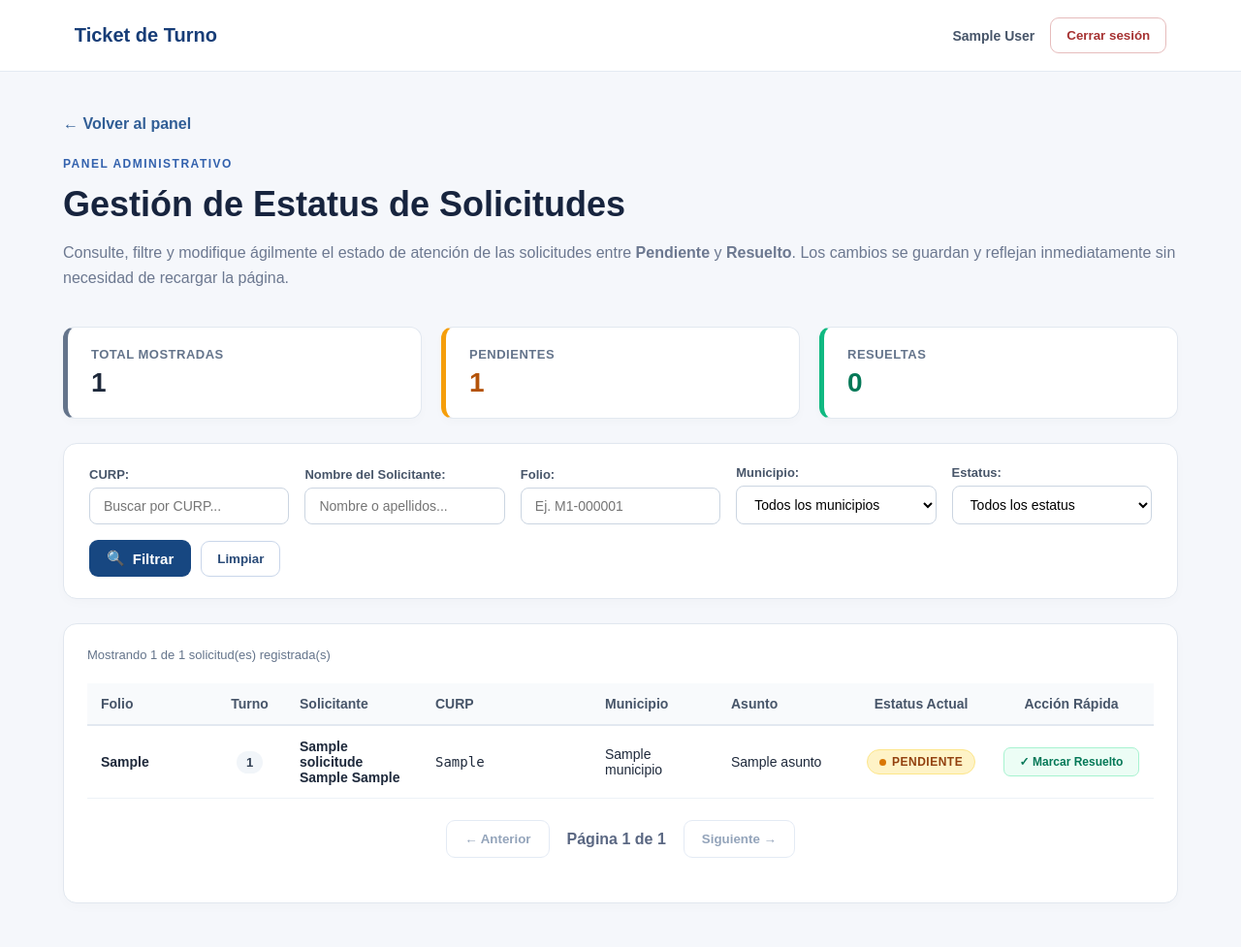
After one commit to carlinifdz/DW_ticket_de_turno, a Flask app: page /admin/estatus in a window 1280 px wide. The commit adds this page. Shown: the whole page at 97% size. Run offline with Flask 3, Linux system fonts and the light colour scheme; the visitor is signed in with stand-in values (Sample User, id 1); tables that the repository leaves empty hold one stand-in row (values such as "Sample post"); parts of the project's set-up code (start-up, migrations or seed data) failed here and were passed over.

Commit message:
Agrega vista administrativa y script OO para la gestion de estatus

```diff
--- a/controllers/admin_controller.py
+++ b/controllers/admin_controller.py
@@ -131,6 +131,17 @@ def solicitudes():
     )
 
 
+# Gestión de estatus de solicitudes
+@admin_bp.get("/estatus")
+@login_requerido
+def estatus():
+    return render_template(
+        "admin/estatus.html",
+        nombre=session.get("admin_nombre"),
+        csrf_token=session.get("logout_csrf")
+    )
+
+
 # Gestión del catálogo de municipios
 @admin_bp.get("/municipios")
 @login_requerido
@@ -177,6 +188,9 @@ def seccion(nombre):
     if nombre == "solicitudes":
         return redirect(url_for("admin.solicitudes"))
 
+    if nombre == "estatus":
+        return redirect(url_for("admin.estatus"))
+
     if nombre == "municipios":
         return redirect(url_for("admin.municipios"))
 
--- /dev/null
+++ b/static/admin_estatus.css
@@ -0,0 +1,235 @@
+/* ==========================================================
+   ESTILOS PARA EL GESTOR DE ESTATUS DE SOLICITUDES
+   ========================================================== */
+
+/* TARJETAS DE ESTADÍSTICAS RÁPIDAS */
+.stats-grid {
+    display: grid;
+    grid-template-columns: repeat(3, 1fr);
+    gap: 20px;
+    margin-bottom: 25px;
+}
+
+.stat-card {
+    background: white;
+    border: 1px solid #e2e8f0;
+    border-radius: 12px;
+    padding: 20px 24px;
+    box-shadow: 0 4px 10px rgba(0, 0, 0, 0.02);
+    display: flex;
+    flex-direction: column;
+    gap: 6px;
+    border-left: 5px solid #64748b;
+    transition: transform 0.15s ease;
+}
+
+.stat-card:hover {
+    transform: translateY(-2px);
+}
+
+.stat-card.stat-pendiente {
+    border-left-color: #f59e0b;
+}
+
+.stat-card.stat-resuelto {
+    border-left-color: #10b981;
+}
+
+.stat-titulo {
+    font-size: 13px;
+    font-weight: 600;
+    text-transform: uppercase;
+    letter-spacing: 0.5px;
+    color: #64748b;
+}
+
+.stat-valor {
+    font-size: 28px;
+    font-weight: 800;
+    color: #1e293b;
+}
+
+.stat-pendiente .stat-valor {
+    color: #b45309;
+}
+
+.stat-resuelto .stat-valor {
+    color: #047857;
+}
+
+/* FILTROS DE BÚSQUEDA */
+.card-filtros-estatus {
+    background: white;
+    border: 1px solid #e1e7ef;
+    border-radius: 14px;
+    padding: 22px 26px;
+    margin-bottom: 25px;
+    box-shadow: 0 4px 12px rgba(0,0,0,0.02);
+}
+
+.filtros-grid {
+    display: grid;
+    grid-template-columns: repeat(auto-fit, minmax(180px, 1fr));
+    gap: 16px;
+    align-items: flex-end;
+}
+
+.campo-filtro {
+    display: flex;
+    flex-direction: column;
+    gap: 6px;
+}
+
+.campo-filtro label {
+    font-size: 13px;
+    font-weight: 600;
+    color: #475569;
+}
+
+.campo-filtro input,
+.campo-filtro select {
+    padding: 10px 14px;
+    border: 1px solid #cbd5e1;
+    border-radius: 8px;
+    font-size: 14px;
+    outline: none;
+    background: white;
+    transition: border-color .15s, box-shadow .15s;
+    width: 100%;
+}
+
+.campo-filtro input:focus,
+.campo-filtro select:focus {
+    border-color: #2563eb;
+    box-shadow: 0 0 0 3px rgba(37, 99, 235, 0.15);
+}
+
+.filtro-acciones {
+    display: flex;
+    gap: 10px;
+    align-items: center;
+}
+
+.filtro-acciones .btn-primary-admin {
+    padding: 10px 18px;
+    white-space: nowrap;
+}
+
+.filtro-acciones .btn-sec {
+    padding: 10px 16px;
+    white-space: nowrap;
+}
+
+/* TABLA DE ESTATUS */
+.tabla-estatus th,
+.tabla-estatus td {
+    padding: 13px 14px;
+}
+
+.badge-estatus-chip {
+    display: inline-flex;
+    align-items: center;
+    gap: 6px;
+    padding: 5px 12px;
+    border-radius: 20px;
+    font-size: 12px;
+    font-weight: 700;
+    text-transform: uppercase;
+    letter-spacing: 0.5px;
+    transition: all 0.25s ease;
+}
+
+.badge-estatus-chip.pendiente {
+    background: #fef3c7;
+    color: #92400e;
+    border: 1px solid #fde68a;
+}
+
+.badge-estatus-chip.resuelto {
+    background: #d1fae5;
+    color: #065f46;
+    border: 1px solid #a7f3d0;
+}
+
+.badge-dot {
+    width: 7px;
+    height: 7px;
+    border-radius: 50%;
+    display: inline-block;
+}
+
+.badge-estatus-chip.pendiente .badge-dot {
+    background: #d97706;
+}
+
+.badge-estatus-chip.resuelto .badge-dot {
+    background: #059669;
+}
+
+/* BOTONES DE ACCIÓN RÁPIDA DE ESTATUS */
+.btn-toggle-estatus {
+    padding: 7px 14px;
+    border-radius: 7px;
+    font-size: 12px;
+    font-weight: 700;
+    cursor: pointer;
+    border: 1px solid transparent;
+    transition: all 0.2s ease;
+    display: inline-flex;
+    align-items: center;
+    gap: 6px;
+    min-width: 140px;
+    justify-content: center;
+}
+
+.btn-toggle-estatus:disabled {
+    opacity: 0.6;
+    cursor: wait;
+}
+
+.btn-marcar-resuelto {
+    background: #ecfdf5;
+    color: #047857;
+    border-color: #a7f3d0;
+}
+
+.btn-marcar-resuelto:hover:not(:disabled) {
+    background: #10b981;
+    color: white;
+    border-color: #10b981;
+    box-shadow: 0 2px 6px rgba(16, 185, 129, 0.25);
+}
+
+.btn-marcar-pendiente {
+    background: #fffbeb;
+    color: #b45309;
+    border-color: #fde68a;
+}
+
+.btn-marcar-pendiente:hover:not(:disabled) {
+    background: #f59e0b;
+    color: white;
+    border-color: #f59e0b;
+    box-shadow: 0 2px 6px rgba(245, 158, 11, 0.25);
+}
+
+/* EFECTO DE ANIMACIÓN CUANDO CAMBIA DE ESTADO */
+@keyframes flashRow {
+    0% { background-color: #e0f2fe; }
+    100% { background-color: transparent; }
+}
+
+.fila-actualizada {
+    animation: flashRow 1.2s ease-out;
+}
+
+/* RESPONSIVE */
+@media (max-width: 900px) {
+    .stats-grid {
+        grid-template-columns: 1fr;
+    }
+
+    .filtros-grid {
+        grid-template-columns: 1fr;
+    }
+}
--- /dev/null
+++ b/static/admin_estatus.js
@@ -0,0 +1,346 @@
+/**
+ * Gestor de Estatus de Solicitudes (Panel Administrativo)
+ * Enfoque Orientado a Objetos: cambios inmediatos de estado mediante API REST (PATCH),
+ * filtros combinados, métricas en vivo y actualización del DOM sin recargar la página.
+ */
+
+class EstatusAdmin {
+    constructor() {
+        this.paginaActual = 1;
+        this.solicitudes = [];
+        this.totalSolicitudes = 0;
+        this.totalPaginas = 1;
+
+        // Referencias del DOM
+        this.formFiltros = document.getElementById("formFiltros");
+        this.fCurp = document.getElementById("fCurp");
+        this.fNombre = document.getElementById("fNombre");
+        this.fFolio = document.getElementById("fFolio");
+        this.fMunicipio = document.getElementById("fMunicipio");
+        this.fEstatus = document.getElementById("fEstatus");
+        this.btnLimpiar = document.getElementById("btnLimpiar");
+
+        this.tbody = document.getElementById("tbodyEstatus");
+        this.conteoRegistros = document.getElementById("conteoRegistros");
+        this.alertaBox = document.getElementById("mensajeAlerta");
+
+        this.btnPrev = document.getElementById("btnPrev");
+        this.btnNext = document.getElementById("btnNext");
+        this.infoPagina = document.getElementById("infoPagina");
+
+        // Métricas
+        this.statTotal = document.getElementById("statTotal");
+        this.statPendientes = document.getElementById("statPendientes");
+        this.statResueltos = document.getElementById("statResueltos");
+
+        this.timeoutAlerta = null;
+        this.timeoutDebounce = null;
+    }
+
+    inicializar() {
+        if (!this.tbody) return;
+
+        // Cargar municipios en el filtro
+        this.cargarMunicipiosFiltro();
+
+        // Enlazar eventos de filtros
+        this.formFiltros.addEventListener("submit", (e) => {
+            e.preventDefault();
+            this.paginaActual = 1;
+            this.cargarSolicitudes();
+        });
+
+        this.btnLimpiar.addEventListener("click", () => {
+            this.formFiltros.reset();
+            this.paginaActual = 1;
+            this.cargarSolicitudes();
+        });
+
+        // Filtro en tiempo real con debounce
+        [this.fCurp, this.fNombre, this.fFolio].forEach((input) => {
+            input.addEventListener("input", () => {
+                clearTimeout(this.timeoutDebounce);
+                this.timeoutDebounce = setTimeout(() => {
+                    this.paginaActual = 1;
+                    this.cargarSolicitudes();
+                }, 350);
+            });
+        });
+
+        [this.fMunicipio, this.fEstatus].forEach((select) => {
+            select.addEventListener("change", () => {
+                this.paginaActual = 1;
+                this.cargarSolicitudes();
+            });
+        });
+
+        // Paginación
+        this.btnPrev.addEventListener("click", () => {
+            if (this.paginaActual > 1) {
+                this.paginaActual--;
+                this.cargarSolicitudes();
+            }
+        });
+
+        this.btnNext.addEventListener("click", () => {
+            if (this.paginaActual < this.totalPaginas) {
+                this.paginaActual++;
+                this.cargarSolicitudes();
+            }
+        });
+
+        // Carga inicial
+        this.cargarSolicitudes();
+    }
+
+    mostrarMensaje(texto, tipo = "exito") {
+        if (!this.alertaBox) return;
+
+        if (this.timeoutAlerta) {
+            clearTimeout(this.timeoutAlerta);
+        }
+
+        this.alertaBox.textContent = texto;
+        this.alertaBox.className = `mensaje-alerta visible ${tipo}`;
+        this.alertaBox.hidden = false;
+
+        this.timeoutAlerta = setTimeout(() => {
+            this.alertaBox.hidden = true;
+            this.alertaBox.className = "mensaje-alerta";
+        }, 4500);
+    }
+
+    async cargarMunicipiosFiltro() {
+        try {
+            const municipios = await ApiService.get("/api/municipios");
+            municipios.forEach((m) => {
+                const opt = document.createElement("option");
+                opt.value = m.nombre;
+                opt.textContent = m.nombre;
+                this.fMunicipio.appendChild(opt);
+            });
+        } catch (error) {
+            console.error("No se pudieron cargar los municipios para el filtro:", error);
+        }
+    }
+
+    construirParams() {
+        const params = new URLSearchParams();
+        params.set("pagina", this.paginaActual);
+
+        const curp = (this.fCurp.value || "").trim();
+        const nombre = (this.fNombre.value || "").trim();
+        const folio = (this.fFolio.value || "").trim();
+        const municipio = this.fMunicipio.value;
+        const estatus = this.fEstatus.value;
+
+        if (curp) params.set("curp", curp);
+        if (nombre) params.set("nombre", nombre);
+        if (folio) params.set("folio", folio);
+        if (municipio) params.set("municipio", municipio);
+        if (estatus) params.set("estatus", estatus);
+
+        return params.toString();
+    }
+
+    async cargarSolicitudes() {
+        this.tbody.innerHTML = `
+            <tr>
+                <td colspan="8" class="texto-cargando">Cargando solicitudes...</td>
+            </tr>
+        `;
+
+        try {
+            const query = this.construirParams();
+            const data = await ApiService.get(`/api/admin/solicitudes?${query}`);
+
+            this.solicitudes = data.solicitudes || [];
+            this.totalSolicitudes = data.total || 0;
+            this.paginaActual = data.pagina || 1;
+            this.totalPaginas = data.paginas || 1;
+
+            this.actualizarMetricas();
+            this.renderizar();
+        } catch (error) {
+            console.error("Error al cargar solicitudes:", error);
+            if (/autorizado/i.test(error.message)) {
+                window.location.href = "/admin/login";
+                return;
+            }
+            this.tbody.innerHTML = `
+                <tr>
+                    <td colspan="8" class="texto-error">
+                        Error al cargar las solicitudes: ${this.escaparHtml(error.message)}
+                    </td>
+                </tr>
+            `;
+            this.conteoRegistros.textContent = "Error de carga";
+        }
+    }
+
+    actualizarMetricas() {
+        // Métricas de la página actual o acumulado
+        const pendientes = this.solicitudes.filter((s) => s.estatus === "Pendiente").length;
+        const resueltos = this.solicitudes.filter((s) => s.estatus === "Resuelto").length;
+
+        this.statTotal.textContent = this.totalSolicitudes;
+        this.statPendientes.textContent = pendientes;
+        this.statResueltos.textContent = resueltos;
+
+        this.infoPagina.textContent = `Página ${this.paginaActual} de ${this.totalPaginas}`;
+        this.conteoRegistros.textContent = `Mostrando ${this.solicitudes.length} de ${this.totalSolicitudes} solicitud(es) registrada(s)`;
+
+        this.btnPrev.disabled = this.paginaActual <= 1;
+        this.btnNext.disabled = this.paginaActual >= this.totalPaginas;
+    }
+
+    renderizar() {
+        if (this.solicitudes.length === 0) {
+            this.tbody.innerHTML = `
+                <tr>
+                    <td colspan="8" class="texto-vacio">
+                        No se encontraron solicitudes con los criterios de búsqueda seleccionados.
+                    </td>
+                </tr>
+            `;
+            return;
+        }
+
+        const fragmento = document.createDocumentFragment();
+
+        this.solicitudes.forEach((s) => {
+            const tr = document.createElement("tr");
+            tr.id = `fila-solicitud-${s.id}`;
+
+            const esResuelto = s.estatus === "Resuelto";
+            const claseChip = esResuelto ? "resuelto" : "pendiente";
+            const siguienteEstatus = esResuelto ? "Pendiente" : "Resuelto";
+            const btnClase = esResuelto ? "btn-marcar-pendiente" : "btn-marcar-resuelto";
+            const btnIcono = esResuelto ? "↩ Marcar Pendiente" : "✓ Marcar Resuelto";
+
+            tr.innerHTML = `
+                <td class="col-folio"><strong>${this.escaparHtml(s.folio)}</strong></td>
+                <td class="col-turno text-center">
+                    <span class="badge-turno">${s.numero_turno}</span>
+                </td>
+                <td class="col-nombre">
+                    <strong>${this.escaparHtml(s.nombre)}</strong>
+                </td>
+                <td class="col-curp"><code>${this.escaparHtml(s.curp)}</code></td>
+                <td class="col-municipio">${this.escaparHtml(s.municipio)}</td>
+                <td class="col-asunto">${this.escaparHtml(s.asunto)}</td>
+                <td class="col-estatus text-center" id="celda-chip-${s.id}">
+                    <span class="badge-estatus-chip ${claseChip}" id="chip-estatus-${s.id}">
+                        <span class="badge-dot"></span>
+                        <span class="chip-texto">${this.escaparHtml(s.estatus)}</span>
+                    </span>
+                </td>
+                <td class="col-acciones text-center" id="celda-accion-${s.id}">
+                    <button
+                        type="button"
+                        class="btn-toggle-estatus ${btnClase}"
+                        id="btn-cambiar-${s.id}"
+                        data-id="${s.id}"
+                        data-siguiente="${siguienteEstatus}"
+                    >
+                        ${btnIcono}
+                    </button>
+                </td>
+            `;
+
+            fragmento.appendChild(tr);
+        });
+
+        this.tbody.replaceChildren(fragmento);
+        this.enlazarBotonesAccion();
+    }
+
+    enlazarBotonesAccion() {
+        this.tbody.querySelectorAll(".btn-toggle-estatus").forEach((btn) => {
+            btn.addEventListener("click", () => {
+                const id = parseInt(btn.getAttribute("data-id"), 10);
+                const nuevoEstatus = btn.getAttribute("data-siguiente");
+                this.cambiarEstatus(id, nuevoEstatus);
+            });
+        });
+    }
+
+    async cambiarEstatus(id, nuevoEstatus) {
+        const btn = document.getElementById(`btn-cambiar-${id}`);
+        const chip = document.getElementById(`chip-estatus-${id}`);
+        const fila = document.getElementById(`fila-solicitud-${id}`);
+
+        if (btn) {
+            btn.disabled = true;
+            btn.textContent = "Actualizando...";
+        }
+
+        try {
+            // Petición REST PATCH protegida (con token CSRF automático vía ApiService)
+            const respuesta = await ApiService.patch(`/api/admin/solicitudes/${id}/estatus`, {
+                estatus: nuevoEstatus,
+            });
+
+            // 1. Actualizar el registro en memoria local
+            const sol = this.solicitudes.find((s) => s.id === id);
+            if (sol) {
+                sol.estatus = respuesta.solicitud.estatus;
+            }
+
+            // 2. Actualizar el DOM directamente SIN recargar la página completa
+            const esResuelto = respuesta.solicitud.estatus === "Resuelto";
+            const siguienteEstatus = esResuelto ? "Pendiente" : "Resuelto";
+
+            if (chip) {
+                chip.className = `badge-estatus-chip ${esResuelto ? "resuelto" : "pendiente"}`;
+                chip.querySelector(".chip-texto").textContent = respuesta.solicitud.estatus;
+            }
+
+            if (btn) {
+                btn.disabled = false;
+                btn.className = `btn-toggle-estatus ${esResuelto ? "btn-marcar-pendiente" : "btn-marcar-resuelto"}`;
+                btn.setAttribute("data-siguiente", siguienteEstatus);
+                btn.innerHTML = esResuelto ? "↩ Marcar Pendiente" : "✓ Marcar Resuelto";
+            }
+
+            // 3. Efecto visual de fila actualizada
+            if (fila) {
+                fila.classList.remove("fila-actualizada");
+                void fila.offsetWidth; // Forzar reflujo CSS
+                fila.classList.add("fila-actualizada");
+            }
+
+            // 4. Actualizar contadores
+            this.actualizarMetricas();
+
+            // 5. Mostrar feedback visual
+            this.mostrarMensaje(
+                `Solicitud ${respuesta.solicitud.folio}: estatus cambiado a "${respuesta.solicitud.estatus}".`,
+                "exito"
+            );
+        } catch (error) {
+            console.error(`Error al actualizar estatus de solicitud ${id}:`, error);
+            this.mostrarMensaje(
+                error.message || "No se pudo actualizar el estatus de la solicitud.",
+                "error"
+            );
+            if (btn) {
+                btn.disabled = false;
+                const esResueltoActual = chip && chip.classList.contains("resuelto");
+                btn.innerHTML = esResueltoActual ? "↩ Marcar Pendiente" : "✓ Marcar Resuelto";
+            }
+        }
+    }
+
+    escaparHtml(cadena) {
+        if (!cadena) return "";
+        const div = document.createElement("div");
+        div.textContent = cadena;
+        return div.innerHTML;
+    }
+}
+
+document.addEventListener("DOMContentLoaded", () => {
+    const adminEstatus = new EstatusAdmin();
+    adminEstatus.inicializar();
+});
--- a/templates/admin/dashboard.html
+++ b/templates/admin/dashboard.html
@@ -87,7 +87,7 @@
             </a>
 
             <a
-                href="{{ url_for('admin.seccion', nombre='estatus') }}"
+                href="{{ url_for('admin.estatus') }}"
                 class="admin-card"
             >
                 <span class="card-icon">✓</span>
--- /dev/null
+++ b/templates/admin/estatus.html
@@ -0,0 +1,150 @@
+<!DOCTYPE html>
+<html lang="es">
+<head>
+    <meta charset="UTF-8">
+    <meta name="viewport" content="width=device-width, initial-scale=1">
+    <meta name="csrf-token" content="{{ csrf_token }}">
+    <title>Gestión de Estatus | Ticket de Turno</title>
+
+    <link rel="stylesheet" href="{{ url_for('static', filename='admin.css') }}">
+    <link rel="stylesheet" href="{{ url_for('static', filename='admin_solicitudes.css') }}">
+    <link rel="stylesheet" href="{{ url_for('static', filename='admin_estatus.css') }}">
+</head>
+<body class="admin-body">
+
+    <header class="admin-header">
+        <a href="{{ url_for('admin.dashboard') }}" class="logo">
+            Ticket de Turno
+        </a>
+
+        <div class="header-usuario">
+            <span class="nombre-admin">{{ nombre }}</span>
+            <form method="POST" action="{{ url_for('admin.logout') }}">
+                <input type="hidden" name="csrf_token" value="{{ csrf_token }}">
+                <button type="submit" class="btn-logout">Cerrar sesión</button>
+            </form>
+        </div>
+    </header>
+
+    <main class="admin-container">
+        <div class="breadcrumb-nav">
+            <a href="{{ url_for('admin.dashboard') }}" class="volver-panel">← Volver al panel</a>
+        </div>
+
+        <section class="admin-welcome">
+            <span class="etiqueta">PANEL ADMINISTRATIVO</span>
+            <h1>Gestión de Estatus de Solicitudes</h1>
+            <p>
+                Consulte, filtre y modifique ágilmente el estado de atención de las solicitudes entre
+                <strong>Pendiente</strong> y <strong>Resuelto</strong>. Los cambios se guardan y reflejan
+                inmediatamente sin necesidad de recargar la página.
+            </p>
+        </section>
+
+        <!-- Mensajes globales de alerta / éxito -->
+        <div id="mensajeAlerta" class="mensaje-alerta" hidden></div>
+
+        <!-- Tarjetas de resumen rápido -->
+        <div class="stats-grid">
+            <div class="stat-card">
+                <span class="stat-titulo">Total Mostradas</span>
+                <span class="stat-valor" id="statTotal">-</span>
+            </div>
+            <div class="stat-card stat-pendiente">
+                <span class="stat-titulo">Pendientes</span>
+                <span class="stat-valor" id="statPendientes">-</span>
+            </div>
+            <div class="stat-card stat-resuelto">
+                <span class="stat-titulo">Resueltas</span>
+                <span class="stat-valor" id="statResueltos">-</span>
+            </div>
+        </div>
+
+        <!-- Barra de Filtros de Búsqueda -->
+        <section class="card-filtros-estatus">
+            <form id="formFiltros" class="filtros-grid">
+                <div class="campo-filtro">
+                    <label for="fCurp">CURP:</label>
+                    <input type="text" id="fCurp" name="curp" placeholder="Buscar por CURP..." maxlength="18" autocomplete="off">
+                </div>
+
+                <div class="campo-filtro">
+                    <label for="fNombre">Nombre del Solicitante:</label>
+                    <input type="text" id="fNombre" name="nombre" placeholder="Nombre o apellidos..." autocomplete="off">
+                </div>
+
+                <div class="campo-filtro">
+                    <label for="fFolio">Folio:</label>
+                    <input type="text" id="fFolio" name="folio" placeholder="Ej. M1-000001" autocomplete="off">
+                </div>
+
+                <div class="campo-filtro">
+                    <label for="fMunicipio">Municipio:</label>
+                    <select id="fMunicipio" name="municipio">
+                        <option value="">Todos los municipios</option>
+                    </select>
+                </div>
+
+                <div class="campo-filtro">
+                    <label for="fEstatus">Estatus:</label>
+                    <select id="fEstatus" name="estatus">
+                        <option value="">Todos los estatus</option>
+                        <option value="Pendiente">Solo Pendientes</option>
+                        <option value="Resuelto">Solo Resueltos</option>
+                    </select>
+                </div>
+
+                <div class="filtro-acciones">
+                    <button type="submit" class="btn-primary-admin" id="btnBuscar">
+                        <span>🔍</span> Filtrar
+                    </button>
+                    <button type="button" class="btn-sec" id="btnLimpiar">
+                        Limpiar
+                    </button>
+                </div>
+            </form>
+        </section>
+
+        <!-- Tabla de Solicitudes y Cambio de Estatus -->
+        <section class="card-tabla">
+            <div class="tabla-toolbar">
+                <div class="conteo-box">
+                    <span id="conteoRegistros">Cargando solicitudes...</span>
+                </div>
+            </div>
+
+            <div class="tabla-responsive">
+                <table class="tabla-admin tabla-estatus" id="tablaEstatus">
+                    <thead>
+                        <tr>
+                            <th style="width: 130px;">Folio</th>
+                            <th style="width: 75px; text-align: center;">Turno</th>
+                            <th>Solicitante</th>
+                            <th style="width: 175px;">CURP</th>
+                            <th style="width: 130px;">Municipio</th>
+                            <th style="width: 140px;">Asunto</th>
+                            <th style="width: 140px; text-align: center;">Estatus Actual</th>
+                            <th style="width: 170px; text-align: center;">Acción Rápida</th>
+                        </tr>
+                    </thead>
+                    <tbody id="tbodyEstatus">
+                        <tr>
+                            <td colspan="8" class="texto-cargando">Cargando solicitudes...</td>
+                        </tr>
+                    </tbody>
+                </table>
+            </div>
+
+            <!-- Paginación -->
+            <div class="paginacion" id="paginacionBox">
+                <button id="btnPrev" class="btn-sec" disabled>← Anterior</button>
+                <span id="infoPagina">Página 1</span>
+                <button id="btnNext" class="btn-sec" disabled>Siguiente →</button>
+            </div>
+        </section>
+    </main>
+
+    <script src="{{ url_for('static', filename='api.js') }}"></script>
+    <script src="{{ url_for('static', filename='admin_estatus.js') }}"></script>
+</body>
+</html>
```
